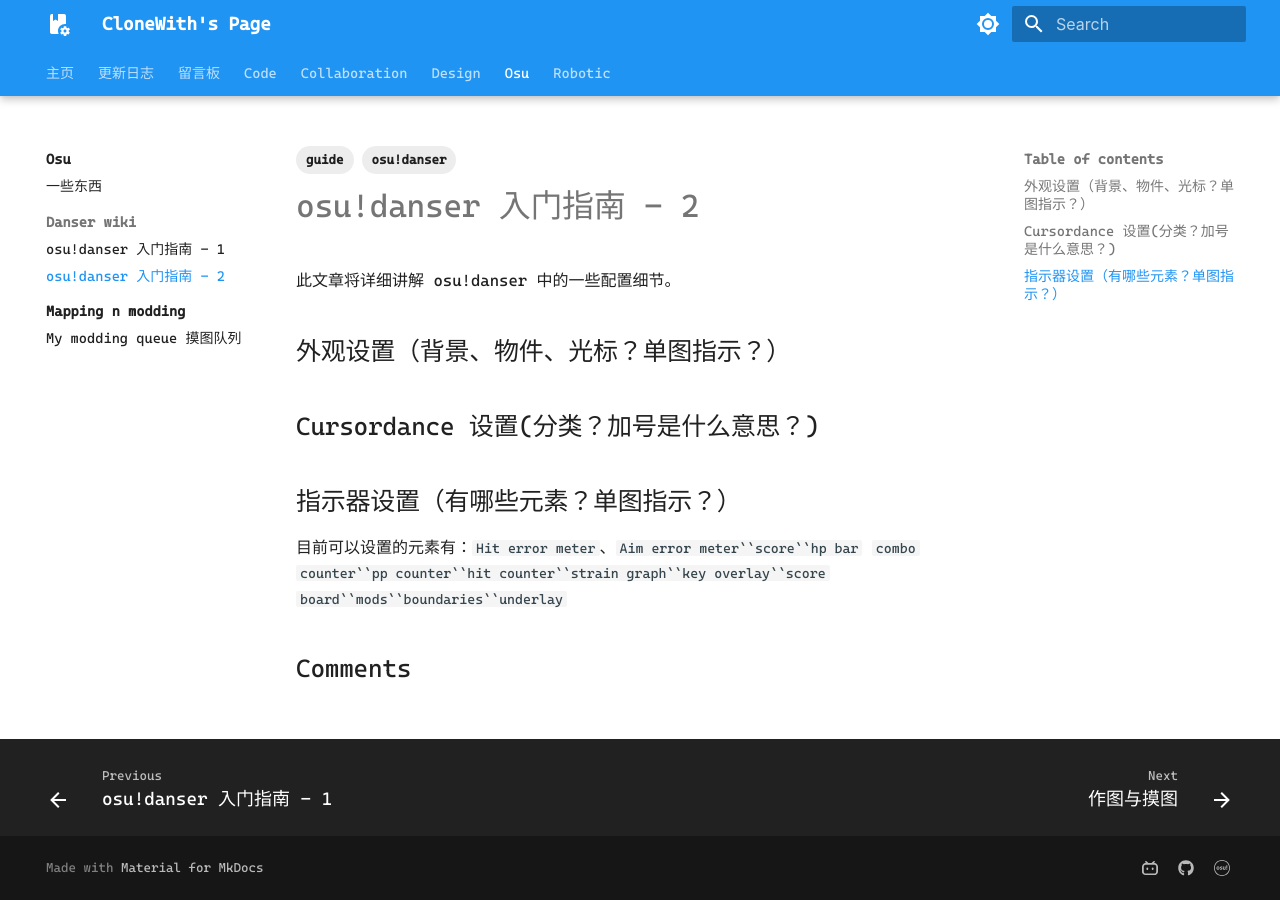
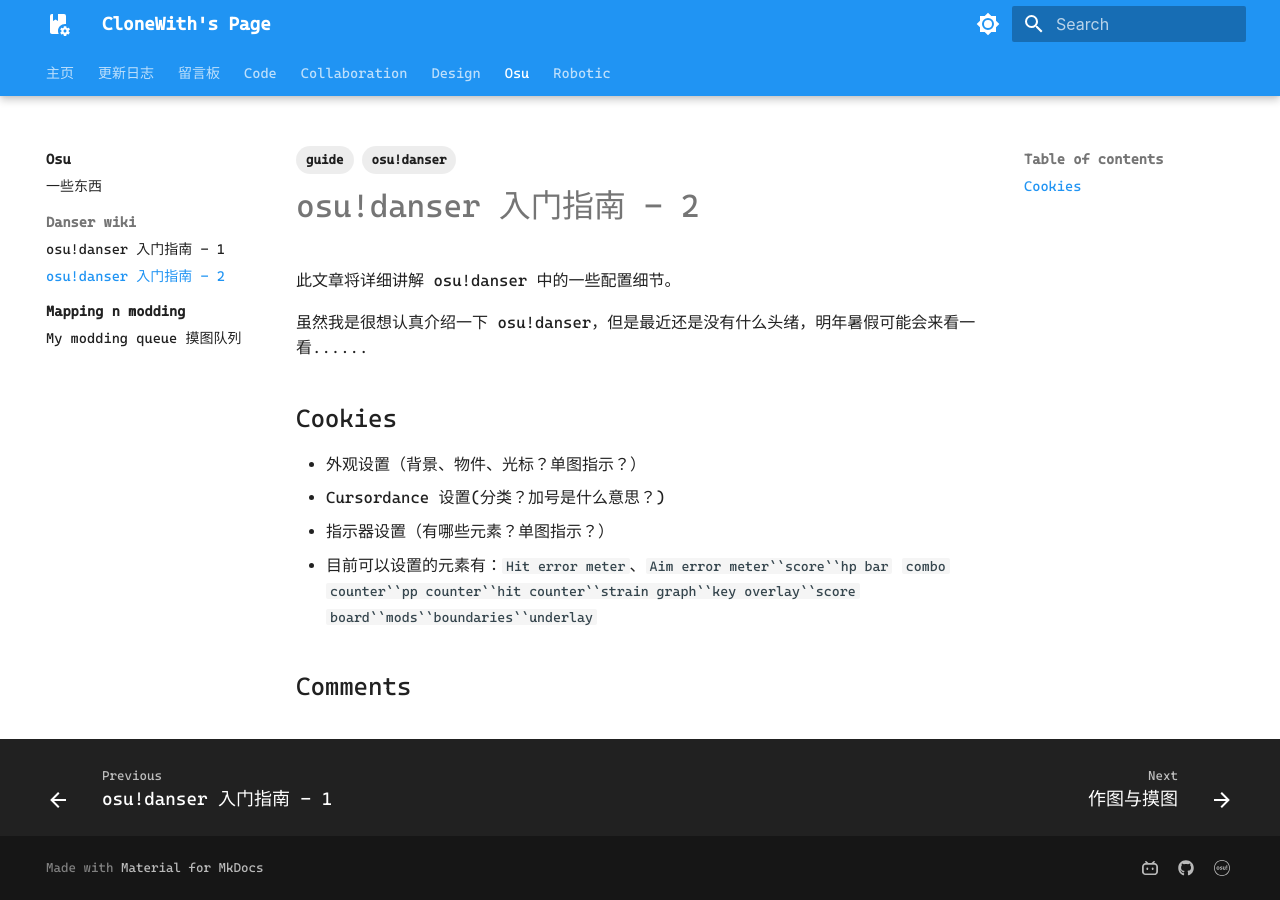
Before and after one commit to Sunnyboy971/Sunnyboy971.github.io, an MkDocs documentation site: the page built from docs/osu/danser-wiki/danser-2.md, in a window 1280 px wide. Built offline with MkDocs 1.6.1 and Material for MkDocs 9.7.7, drawn with Linux system fonts in a browser that asks for light colours; some web fonts are replaced; comment, search, counter and statistics services are not loaded.

Commit message:
Update cookies

```diff
--- a/docs/osu/danser-wiki/danser-2.md
+++ b/docs/osu/danser-wiki/danser-2.md
@@ -10,11 +10,12 @@ comments: true
 
 此文章将详细讲解 osu!danser 中的一些配置细节。
 
-## 外观设置（背景、物件、光标？单图指示？）
+虽然我是很想认真介绍一下 osu!danser，但是最近还是没有什么头绪，明年暑假可能会来看一看......
 
-## Cursordance 设置(分类？加号是什么意思？)
+## Cookies
 
-## 指示器设置（有哪些元素？单图指示？）
-
-目前可以设置的元素有：`Hit error meter`、`Aim error meter``score``hp bar`
+- 外观设置（背景、物件、光标？单图指示？）
+- Cursordance 设置(分类？加号是什么意思？)
+- 指示器设置（有哪些元素？单图指示？）
+- 目前可以设置的元素有：`Hit error meter`、`Aim error meter``score``hp bar`
 `combo counter``pp counter``hit counter``strain graph``key overlay``score board``mods``boundaries``underlay`
```
Also changed, not shown: docs/design/backkey-outrage.md (+7 -3 lines), docs/index.md (+7 -1 lines).
